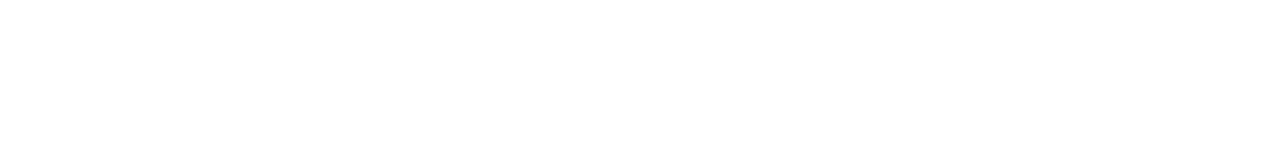
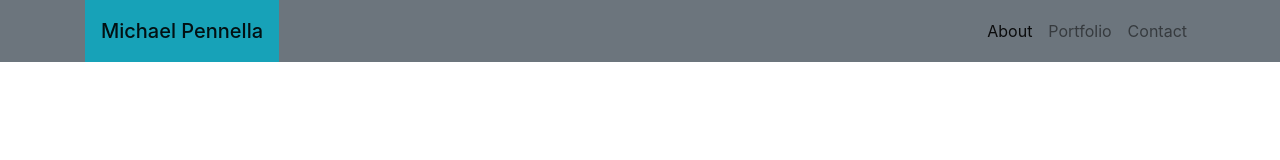
Before and after one commit to MPPennella/Bootstrap-Portfolio, a plain HTML site: page index.html in a window 1280 px wide. Drawn offline with nearby package versions, Linux system fonts and the light colour scheme.

Commit message:
navbar setup

```diff
--- a/index.html
+++ b/index.html
@@ -10,6 +10,28 @@
     <link rel="stylesheet" href="https://stackpath.bootstrapcdn.com/bootstrap/4.1.2/css/bootstrap.min.css" integrity="sha384-Smlep5jCw/wG7hdkwQ/Z5nLIefveQRIY9nfy6xoR1uRYBtpZgI6339F5dgvm/e9B" crossorigin="anonymous">
   </head>
   <body>
+    <nav class="navbar navbar-expand-md navbar-light bg-secondary mb-md-5 py-0">
+
+      <div class="container">
+
+        <h1 class="navbar-brand bg-info m-0 p-3" >Michael Pennella</h1>
+
+        <button class="navbar-toggler" type="button" data-toggle="collapse" data-target="#collapsibleNav">
+          <span class="navbar-toggler-icon"></span>
+        </button>
+
+        <div class="collapse navbar-collapse" id="collapsibleNav">
+          <ul class="navbar-nav ml-md-auto">
+            <li class="nav-item"><a href="#" class=" nav-link active">About</a></li>
+            <li class="nav-item"><a href="portfolio.html" class=" nav-link">Portfolio</a></li>
+            <li class="nav-item"><a href="contact.html" class=" nav-link">Contact</a></li>
+          </ul>
+        </div>
+
+      </div>
+
+    </nav>
+
 
     <!-- Optional JavaScript -->
     <!-- jQuery first, then Popper.js, then Bootstrap JS -->
```
